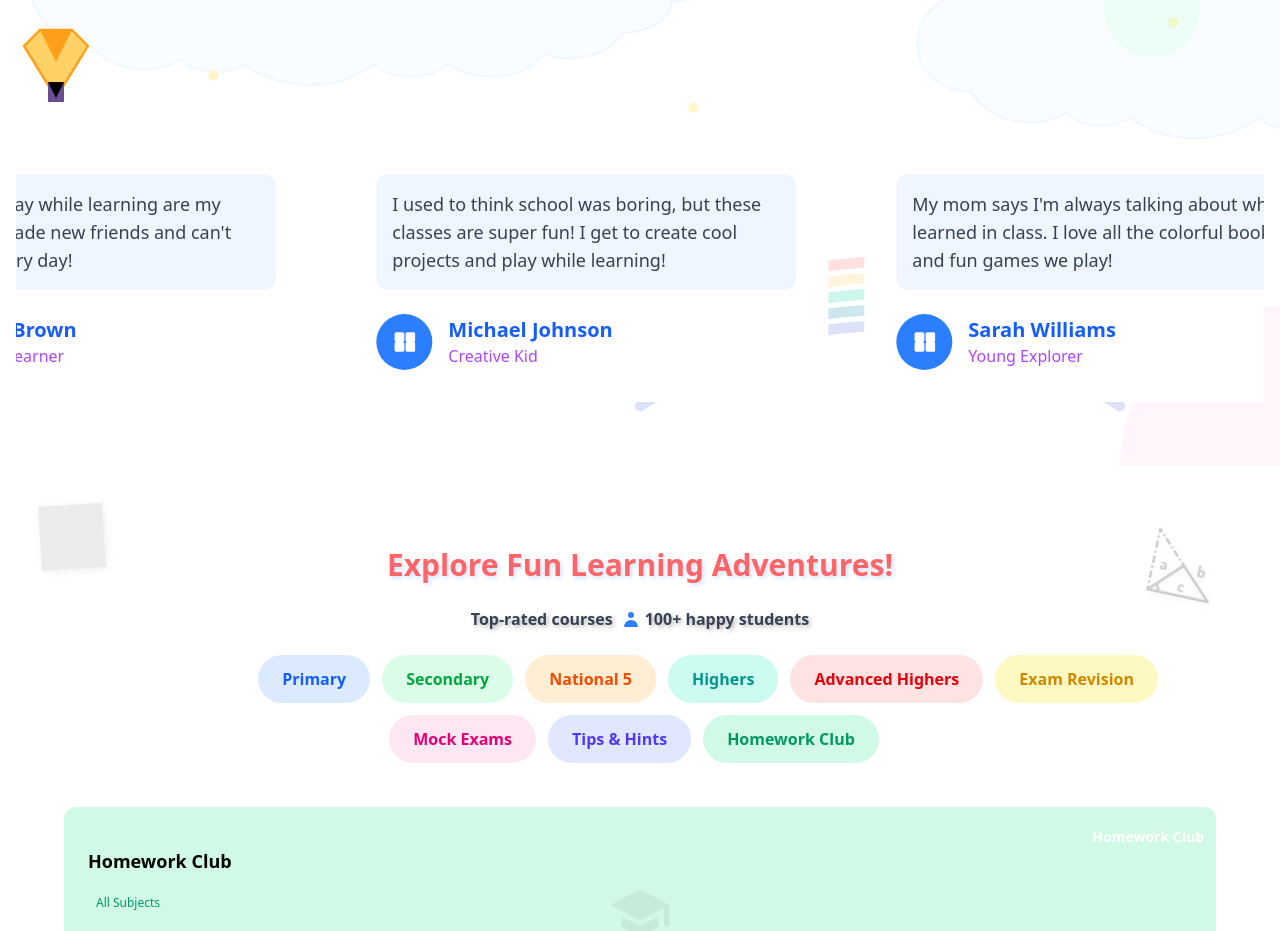
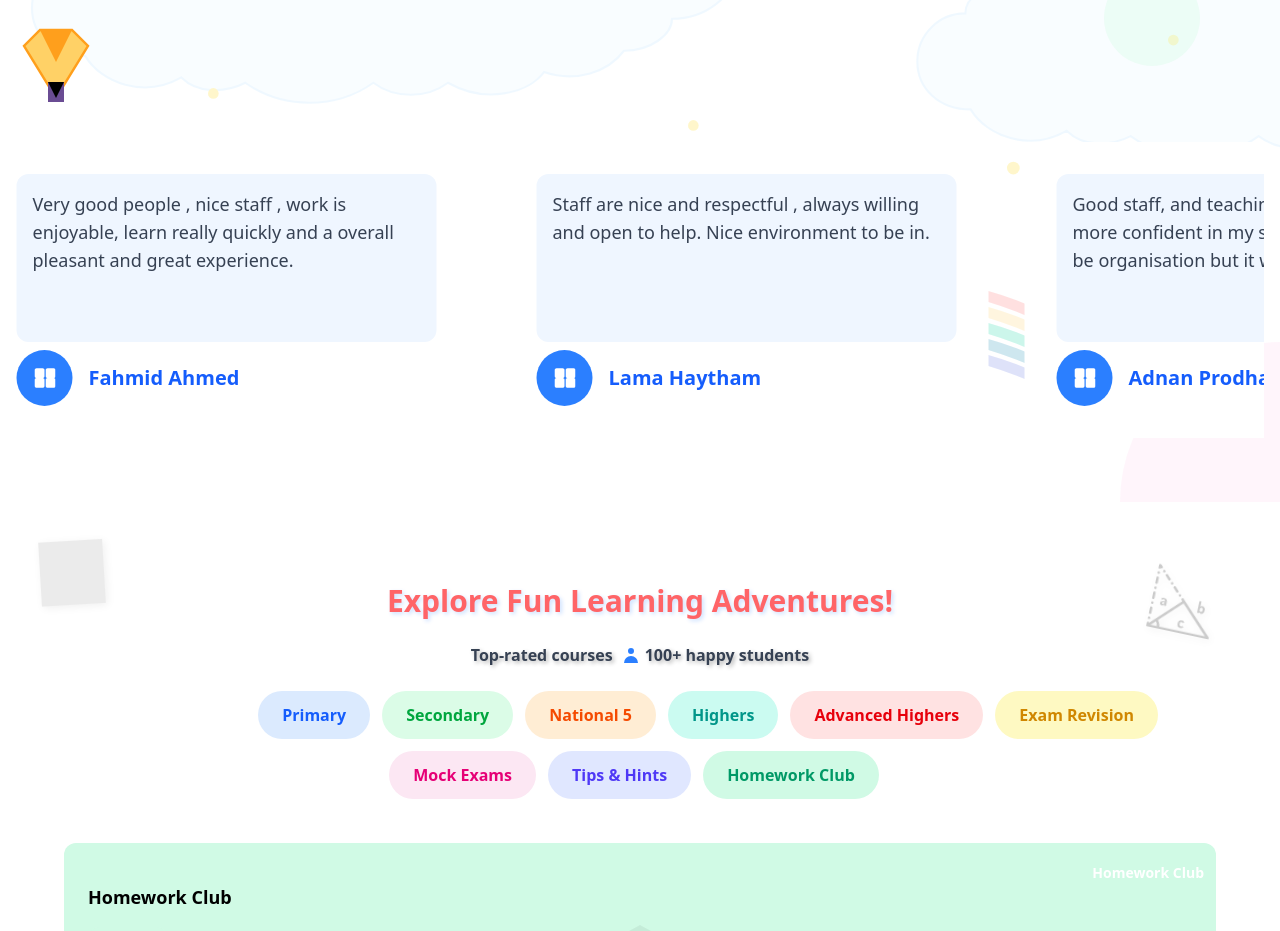
Before and after one commit to MoyasiGinko/iLearners-Hub, a Next.js app: page / in a window 1280 px wide. Shown: the part 4441-5372 px from the top of the page. Built offline with nearby package versions, Linux system fonts and the light colour scheme; grey boxes are pictures that could not be loaded.

Commit message:
update client review contents

```diff
--- a/components/main/client-review/index.tsx
+++ b/components/main/client-review/index.tsx
@@ -16,15 +16,17 @@ interface TestimonialCardProps {
 
 const TestimonialCard = ({ name, position, content }: TestimonialCardProps) => {
   return (
-    <div className="bg-white rounded-3xl p-8 relative h-full border-4 border-blue-400">
-      <p className="text-gray-700 mb-6 text-lg font-medium rounded-xl bg-blue-50 p-4 border-2 border-blue-100">
-        {content}
-      </p>
-      <div className="flex items-center">
+    <div className="bg-white rounded-3xl p-8 relative h-full border-4 border-blue-400 flex flex-col justify-between min-h-[280px]">
+      <div className="flex-1 mb-2">
+        <p className="text-gray-700 h-full mb-6 text-lg font-medium rounded-xl bg-blue-50 p-4 border-2 border-blue-100">
+          {content}
+        </p>
+      </div>
+      <div className="flex items-center mt-auto">
         <QuoteIcon />
         <div className="ml-4">
           <h4 className="font-bold text-xl text-blue-600">{name}</h4>
-          <p className="text-purple-500 text-md">{position}</p>
+          {/* <p className="text-purple-500 text-md">{position}</p> */}
         </div>
       </div>
     </div>
@@ -35,31 +37,43 @@ const ClientReview = () => {
   const testimonials = [
     {
       id: 1,
-      name: "James Ickres",
+      name: "Imani Ahmed",
       position: "Happy Student",
-      content:
-        "I love the fun activities in my classes! The teachers are super nice and I learned so many cool things!",
+      content: "Helpful tutors, nice place to learn!",
     },
     {
       id: 2,
-      name: "Aleesha Brown",
+      name: "Ahmad Al Qadi",
       position: "Awesome Learner",
-      content:
-        "The games we play while learning are my favorite part. I made new friends and can't wait for class every day!",
+      content: "Great place, nice people to work with, very helpful.",
     },
     {
       id: 3,
-      name: "Michael Johnson",
+      name: "Fahmid Ahmed",
       position: "Creative Kid",
       content:
-        "I used to think school was boring, but these classes are super fun! I get to create cool projects and play while learning!",
+        "Very good people , nice staff , work is enjoyable, learn really quickly and a overall pleasant and great experience.",
     },
     {
       id: 4,
-      name: "Sarah Williams",
+      name: "Lama Haytham",
       position: "Young Explorer",
       content:
-        "My mom says I'm always talking about what I learned in class. I love all the colorful books and fun games we play!",
+        "Staff are nice and respectful , always willing and open to help. Nice environment to be in.",
+    },
+    {
+      id: 5,
+      name: "Adnan Prodhan",
+      position: "Future Leader",
+      content:
+        "Good staff, and teaching definatly made me more confident in my skills, only thing would be organisation but it wasent a big deal.",
+    },
+    {
+      id: 6,
+      name: "Sofiyyah Adebayo",
+      position: "Eager Learner",
+      content:
+        "Amazing experience over 2 years. Improved from D to B grade with excellent teachers like Marcus and Zara. Highly recommend despite the cost.",
     },
   ];
 
```
